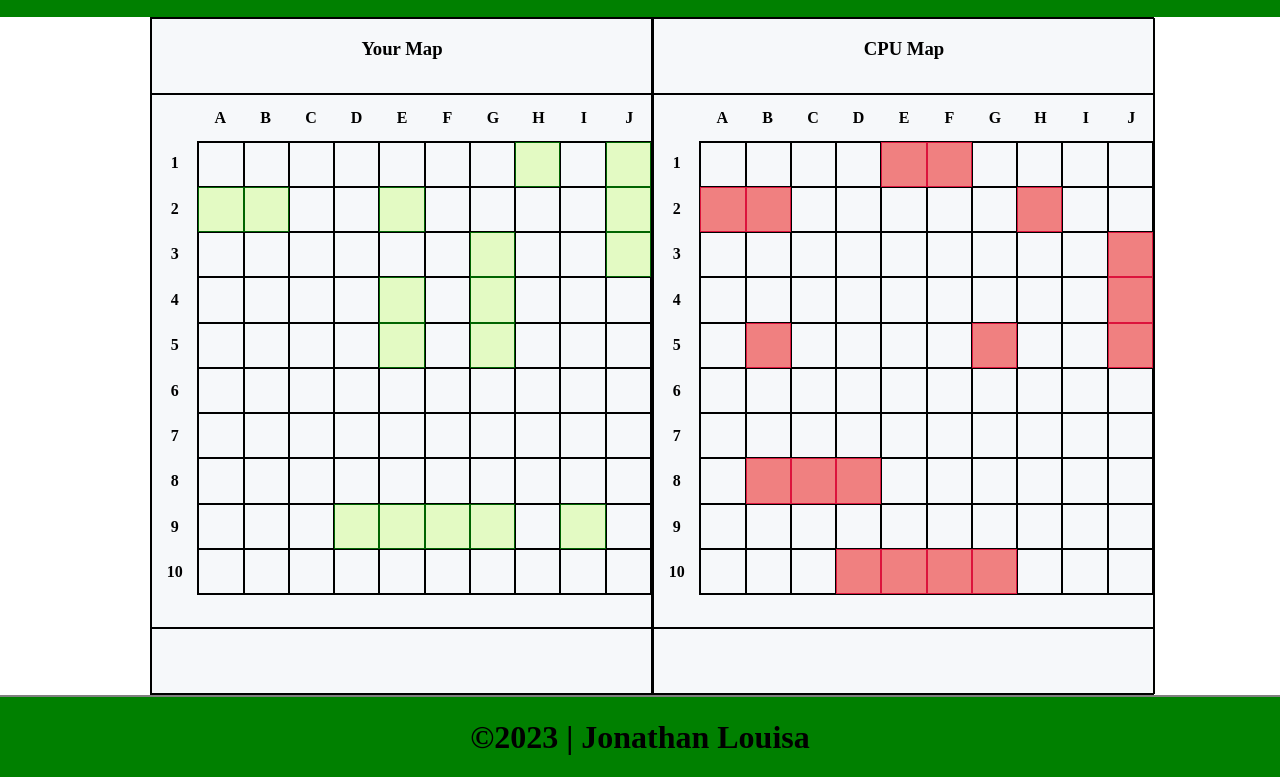
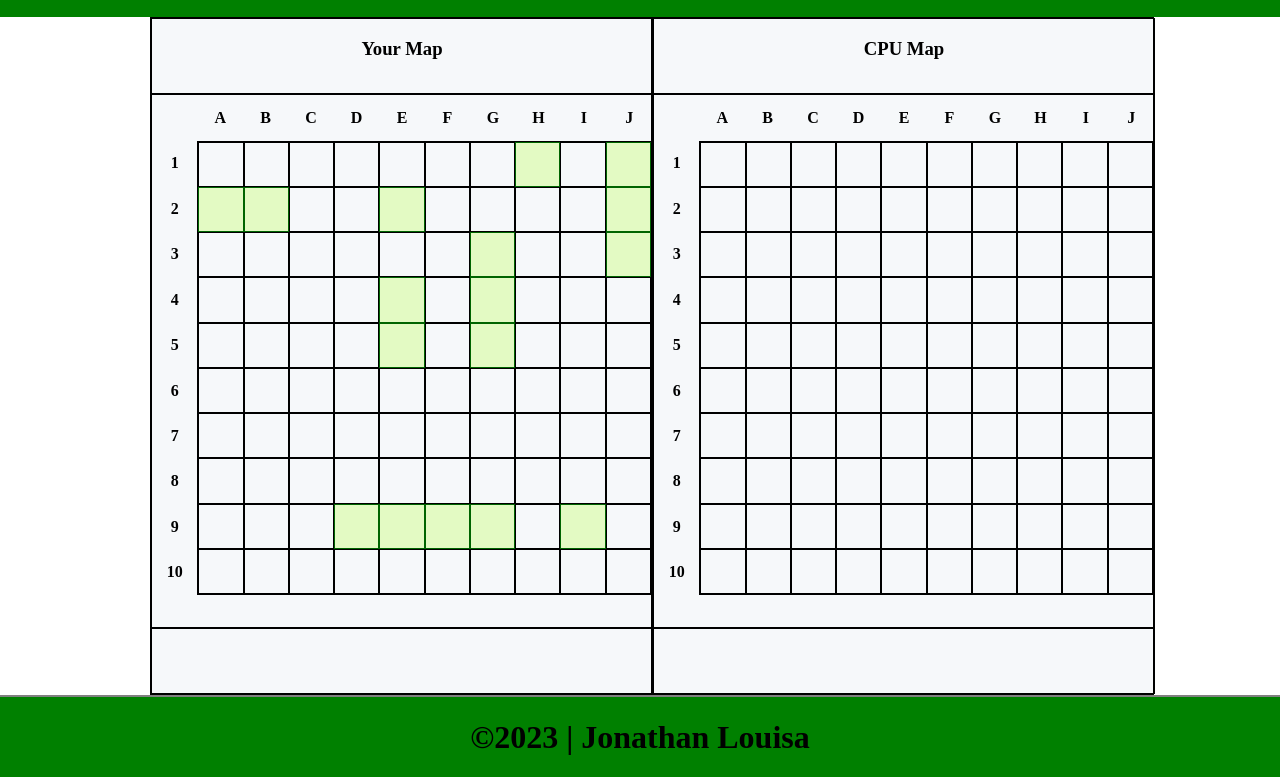
Before and after one commit to JLouisa/battleship, a website: page src/index.html in a window 1280 px wide. Shown: the part 52-829 px from the top of the page. Drawn offline with Linux system fonts and the light colour scheme.

Commit message:
Remove ship highlight

```diff
--- a/src/style.css
+++ b/src/style.css
@@ -156,10 +156,10 @@ footer {
   border-color: darkgreen;
 }
 
-.CPUGridContent > .myShips {
+/* .CPUGridContent > .myShips {
   background-color: lightcoral;
   border-color: crimson;
-}
+} */
 
 .hitMyShip {
   background-color: rgba(220, 20, 60, 0.273);
```
